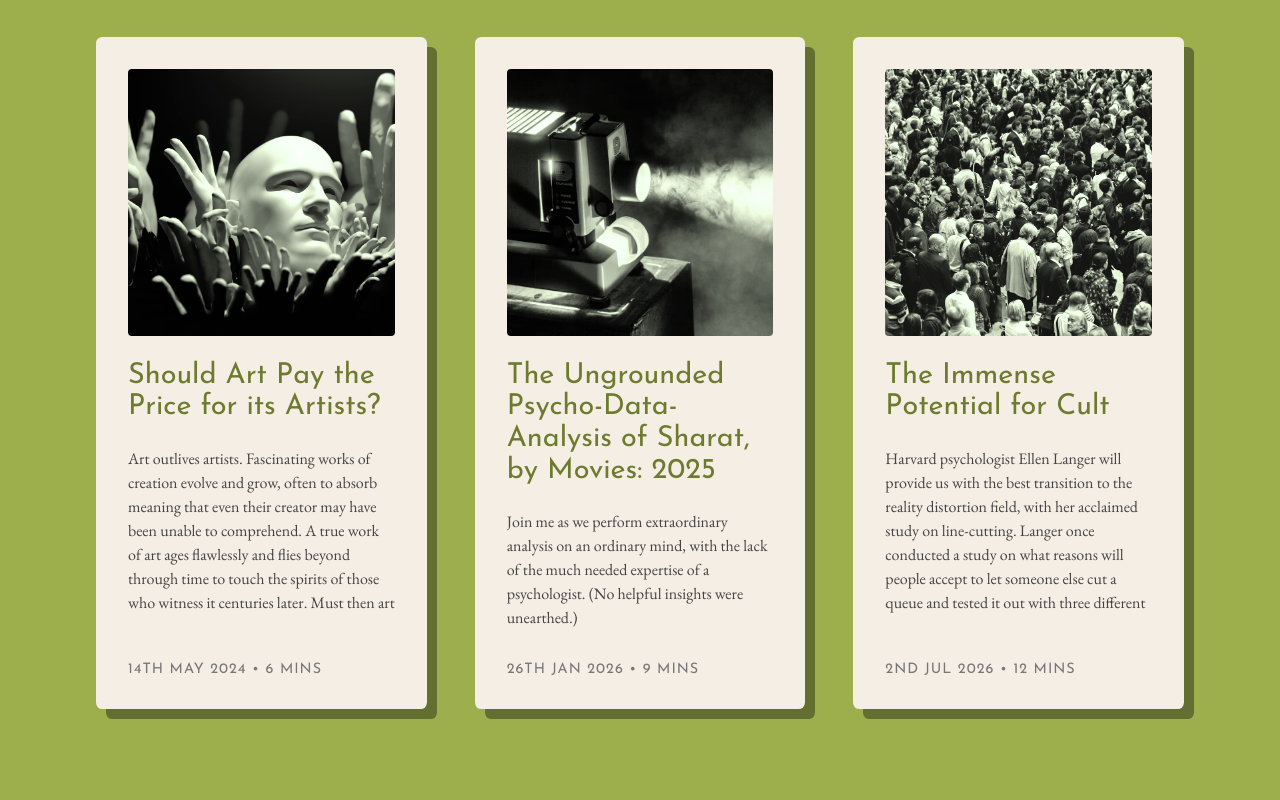
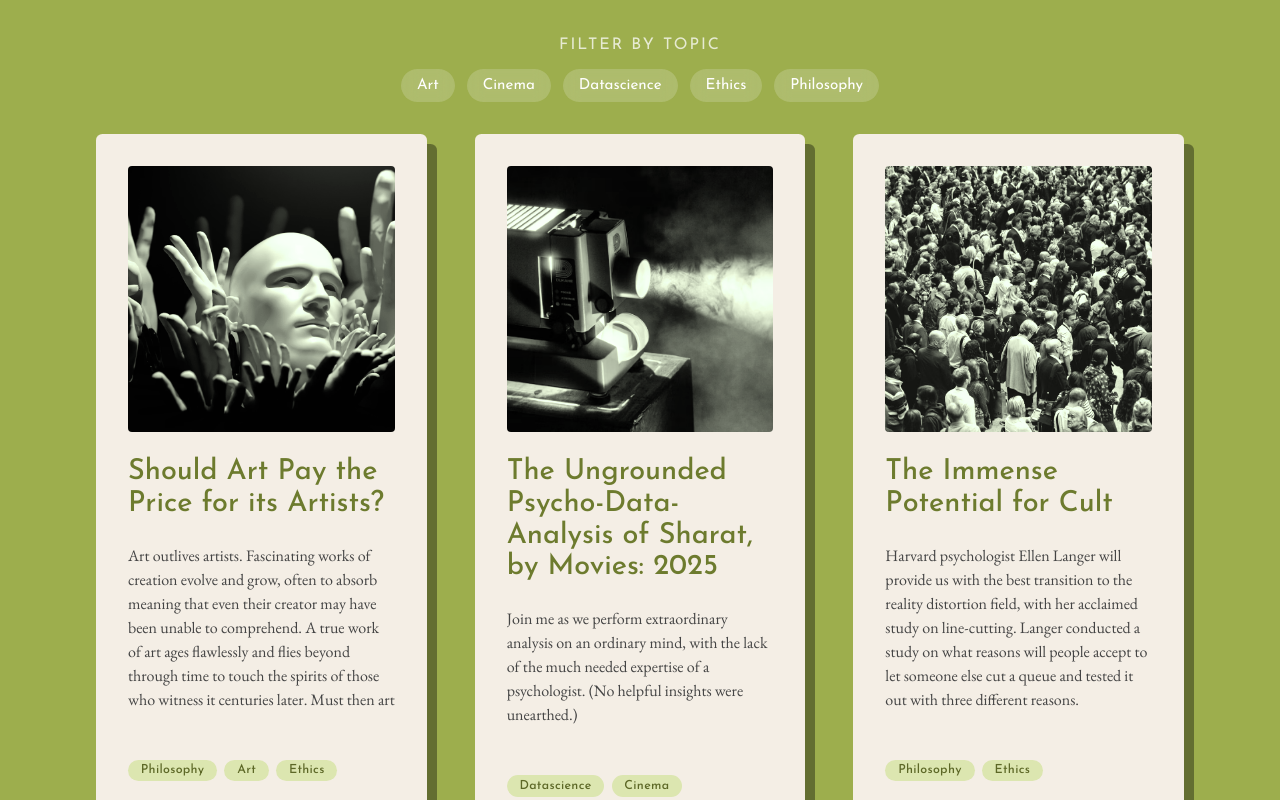
Before and after one commit to Sharatjacob2/main_website, a React (Create React App) app: page /blog in a window 1280 px wide. Shown: the part 1000-1800 px from the top of the page. Built offline with nearby package versions, Linux system fonts and the light colour scheme.

Commit message:
added tags and filtering option

```diff
--- a/public/content/posts/art_vs_artist/art_vs_artist.md
+++ b/public/content/posts/art_vs_artist/art_vs_artist.md
@@ -4,10 +4,12 @@ preview: "Art outlives artists. Fascinating works of creation evolve and grow, o
 date: "14th MAY 2024"
 author: Sharat Jacob Jacob
 image: art_vs_artist.png
+tags:
+  - Philosophy
+  - Art
+  - Ethics
 ---
 
-
-![Photo by Mathilda Khoo on Unsplash](https://miro.medium.com/v2/resize:fit:945/0*RuspgmbBQwrPqoW9)
 
 Van Gogh was depressed and alone.
 
--- a/public/content/posts/cult-potential/cult-potential.md
+++ b/public/content/posts/cult-potential/cult-potential.md
@@ -1,10 +1,12 @@
 ---
 title: "The Immense Potential for Cult"
-preview: "Harvard psychologist Ellen Langer will provide us with the best transition to the reality distortion field, with her acclaimed study on line-cutting. Langer once conducted a study on what reasons will people accept to let someone else cut a queue and tested it out with three different reasons: "
+preview: "Harvard psychologist Ellen Langer will provide us with the best transition to the reality distortion field, with her acclaimed study on line-cutting. Langer conducted a study on what reasons will people accept to let someone else cut a queue and tested it out with three different reasons."
 date: "2nd JUL 2026"
 author: Sharat Jacob Jacob
 image: cult-potential.png
-
+tags:
+  - Philosophy
+  - Ethics
 ---
 
 My cousin testified yesterday that the first time I spoke to her about AI Safety, I did so for three hours, outlining lore, problems, work, personal stories, and she was hooked and spellbound the whole time.
--- a/public/content/posts/psychodatanalysis/psychodatanalysis.md
+++ b/public/content/posts/psychodatanalysis/psychodatanalysis.md
@@ -4,7 +4,9 @@ preview: "Join me as we perform extraordinary analysis on an ordinary mind, with
 date: "26th JAN 2026"
 author: Sharat Jacob Jacob
 image: psychodatanalysis.png
-
+tags:
+  - Datascience
+  - Cinema
 ---
 
 
--- a/src/blogPage/Blog.css
+++ b/src/blogPage/Blog.css
@@ -14,7 +14,7 @@
 
   /* border: 2px solid black; */
   box-shadow: 10px 10px 0 rgba(0, 0, 0, 0.368);
-border-radius: clamp(4px, 0.5vw, 10px);
+  border-radius: clamp(4px, 0.5vw, 10px);
   transition: 0.2s ease;
 
   color: black;
@@ -41,9 +41,8 @@ a {
   margin-top: 1.5rem;
   margin-bottom: 1.5rem;
   color: #6d7b2e;
+  font-weight: 450;
 }
-
-
 
 .blog-preview {
   flex: 1;
@@ -54,7 +53,7 @@ a {
   max-height: 10.5em; /* 4 lines × 1.5 line-height */
   overflow: hidden;
   color: #444;
-  font-family: 'EB Garamond', Georgia;
+  font-family: "EB Garamond", Georgia;
 }
 
 .blog-main-title {
@@ -136,3 +135,128 @@ a {
   transform: scale(1.08);
   filter: grayscale(0%) sepia(0%) hue-rotate(0deg) saturate(100%);
 }
+
+/* ---------- Tags ---------- */
+
+.blog-tags {
+  display: flex;
+  flex-wrap: wrap;
+  gap: 0.45rem;
+
+  margin-top: 1rem;
+  margin-bottom: 1rem;
+}
+
+.blog-tag {
+  padding: 0.3rem 0.8rem;
+
+  background: #dce6b0;
+
+  color: #5d6827;
+
+  border-radius: 999px;
+
+  font-size: 0.78rem;
+
+  font-weight: 500;
+
+  letter-spacing: 0.3px;
+
+  transition: 0.2s ease;
+}
+
+.blog-item:hover .blog-tag {
+  background: #c8d88d;
+}
+
+/* ---------- Tag Filter ---------- */
+
+.tag-filter {
+  width: 85%;
+
+  margin: 3rem auto 2rem;
+  align-items: center;
+  display: flex;
+
+  flex-direction: column;
+
+  gap: 1rem;
+}
+
+.tag-filter-title {
+  color: white;
+
+  font-size: 1rem;
+
+  letter-spacing: 2px;
+
+  text-transform: uppercase;
+
+  opacity: 0.75;
+}
+
+.tag-filter-tags {
+  display: flex;
+
+  flex-wrap: wrap;
+
+  gap: 0.75rem;
+}
+
+.tag-filter-chip {
+  border: none;
+
+  border-radius: 999px;
+
+  padding: 0.55rem 1rem;
+
+  cursor: pointer;
+
+  background: rgba(255, 255, 255, 0.18);
+
+  color: white;
+
+  font-size: 0.95rem;
+
+  transition: 0.18s ease;
+
+  backdrop-filter: blur(8px);
+}
+
+.tag-filter-chip:hover {
+  background: rgba(255, 255, 255, 0.28);
+}
+
+.tag-filter-chip.active {
+  background: white;
+
+  color: #6d7b2e;
+
+  font-weight: 600;
+}
+
+.tag-filter-clear {
+  width: fit-content;
+
+  border: none;
+
+  background: none;
+
+  color: white;
+
+  opacity: 0.75;
+
+  cursor: pointer;
+
+  font-size: 0.95rem;
+
+  padding: 0;
+
+  transition: 0.18s;
+}
+
+.tag-filter-clear:hover {
+  opacity: 1;
+
+  transform: translateX(4px);
+}
--- a/src/blogPage/Blog.js
+++ b/src/blogPage/Blog.js
@@ -1,14 +1,19 @@
-import { useState, useEffect } from "react";
-import TitleEffect from "../TitleEffect";
+import { useState, useEffect, useMemo } from "react";
+
+import "./Blog.css";
+
 import { ReactComponent as BlogF } from "./BLOG f.svg";
 import { ReactComponent as BlogB } from "./BLOG b.svg";
 import { ReactComponent as BlogCentre } from "./Blog Centre.svg";
-import "./Blog.css";
+
+import TitleEffect from "../TitleEffect";
 import Footer from "../footer/Footer";
-import { Link } from "react-router-dom";
-import parseFrontmatter from "../utils/parseFrontmatter";
 import PageHeader from "../utils/PageHeader";
 
+import parseFrontmatter from "../utils/parseFrontmatter";
+
+import BlogItem from "./BlogItem";
+import TagFilter from "./TagFilter";
 
 const slugs = [
   "art_vs_artist",
@@ -16,39 +21,24 @@ const slugs = [
   "cult-potential",
 ];
 
-const BlogItem = (props) => {
-  const { slug, title, preview, date, readingTime, image } = props.item;
-  console.log(props.item);
-  return (
+function Blog() {
+  document.body.classList.remove("hide-scrollbars");
 
-    <Link to={`/blog/${slug}`} className="blog-card-link">
-      <div className="blog-item">
-        <div className="blog-image-wrapper">
-          <img
-            src={`/content/posts/${slug}/${image}`}
-            alt={title}
-            className="blog-image"
-          />
-        </div>
-        <div className="blog-title">{title}</div>
-        <div className="blog-preview">{preview}</div>
-        <div className="blog-date">
-          {date} • {readingTime} mins
-        </div>
-        <div className="blog-divider"></div>
-      </div>
-    </Link>
-  );
-};
+  const [blogItems, setBlogItems] = useState([]);
 
-const Blog = () => {
-  document.body.classList.remove("hide-scrollbars");
-  const [blogitems, setBlogitems] = useState([]);
+  const [selectedTags, setSelectedTags] = useState([]);
+
+  //-----------------------------------------
+  // Load posts
+  //-----------------------------------------
 
   useEffect(() => {
     Promise.all(
       slugs.map(async (slug) => {
-        const response = await fetch(`/content/posts/${slug}/${slug}.md`);
+        const response = await fetch(
+          `/content/posts/${slug}/${slug}.md`
+        );
+
         const text = await response.text();
 
         const parsed = parseFrontmatter(text);
@@ -57,9 +47,62 @@ const Blog = () => {
           slug,
           ...parsed.metadata,
         };
-      }),
-    ).then(setBlogitems);
+      })
+    ).then((items) => {
+      items.sort(
+        (a, b) =>
+          new Date(b.date) - new Date(a.date)
+      );
+
+      setBlogItems(items);
+    });
   }, []);
+
+  //-----------------------------------------
+  // All tags
+  //-----------------------------------------
+
+  const allTags = useMemo(() => {
+    return [...new Set(
+      blogItems.flatMap(post => post.tags || [])
+    )].sort();
+  }, [blogItems]);
+
+  //-----------------------------------------
+  // Visible blogs
+  //-----------------------------------------
+
+  const visibleBlogs = useMemo(() => {
+
+    if (selectedTags.length === 0)
+      return blogItems;
+
+    return blogItems.filter(post =>
+      selectedTags.every(tag =>
+        (post.tags || []).includes(tag)
+      )
+    );
+
+  }, [blogItems, selectedTags]);
+
+  //-----------------------------------------
+  // Toggle tag
+  //-----------------------------------------
+
+  function toggleTag(tag) {
+
+    setSelectedTags(prev => {
+
+      if (prev.includes(tag))
+        return prev.filter(t => t !== tag);
+
+      return [...prev, tag];
+
+    });
+
+  }
+
+  //-----------------------------------------
 
   const title = {
     front: BlogF,
@@ -71,23 +114,47 @@ const Blog = () => {
     height: 46.875,
     right: 27.344,
   };
+
+  //-----------------------------------------
+
   return (
-    <div className="Blog-Page" style={{ backgroundColor: "#9dae4d" }}>
-      <TitleEffect className="title-margin" title={title} />
+    <div
+      className="Blog-Page"
+      style={{ backgroundColor: "#9dae4d" }}
+    >
+
+      <TitleEffect title={title} />
+
       <PageHeader
         title="THOUGHTS & OPINIONS"
         subtitle="A Penny for my Head."
         accentColor="#a8c779"
       />
-            <div className="blog-main-title-underline"></div>
+
+      <div className="blog-main-title-underline"></div>
+
+      <TagFilter
+        tags={allTags}
+        selectedTags={selectedTags}
+        onToggleTag={toggleTag}
+        onClear={() => setSelectedTags([])}
+      />
+
       <div className="blog-grid">
-        {blogitems.map((blogitem) => (
-          <BlogItem key={blogitem.slug} item={blogitem} />
+
+        {visibleBlogs.map(post => (
+          <BlogItem
+            key={post.slug}
+            item={post}
+          />
         ))}
+
       </div>
-      <Footer color={"#8ba26a"} />
+
+      <Footer color="#8ba26a" />
+
     </div>
   );
-};
+}
 
 export default Blog;
--- /dev/null
+++ b/src/blogPage/BlogItem.js
@@ -0,0 +1,47 @@
+import { Link } from "react-router-dom";
+
+function BlogItem({ item }) {
+  const {
+    slug,
+    title,
+    preview,
+    date,
+    readingTime,
+    image,
+    tags = [],
+  } = item;
+
+  return (
+    <Link to={`/blog/${slug}`} className="blog-card-link">
+      <article className="blog-item">
+        <div className="blog-image-wrapper">
+          <img
+            src={`/content/posts/${slug}/${image}`}
+            alt={title}
+            className="blog-image"
+          />
+        </div>
+
+        <h2 className="blog-title">{title}</h2>
+
+        <div className="blog-preview">{preview}</div>
+
+        <div className="blog-tags">
+          {tags.map((tag) => (
+            <span key={tag} className="blog-tag">
+              {tag}
+            </span>
+          ))}
+        </div>
+
+        <div className="blog-date">
+          {date} • {readingTime} mins
+        </div>
+
+        <div className="blog-divider"></div>
+      </article>
+    </Link>
+  );
+}
+
+export default BlogItem;
--- /dev/null
+++ b/src/blogPage/TagFilter.js
@@ -0,0 +1,43 @@
+function TagFilter({
+  tags,
+  selectedTags,
+  onToggleTag,
+  onClear,
+}) {
+  return (
+    <div className="tag-filter">
+
+      <div className="tag-filter-title">
+        Filter by topic
+      </div>
+
+      <div className="tag-filter-tags">
+        {tags.map((tag) => (
+          <button
+            key={tag}
+            className={
+              selectedTags.includes(tag)
+                ? "tag-filter-chip active"
+                : "tag-filter-chip"
+            }
+            onClick={() => onToggleTag(tag)}
+          >
+            {tag}
+          </button>
+        ))}
+      </div>
+
+      {selectedTags.length > 0 && (
+        <button
+          className="tag-filter-clear"
+          onClick={onClear}
+        >
+          Clear filters
+        </button>
+      )}
+
+    </div>
+  );
+}
+
+export default TagFilter;
--- a/src/projectPage/Project.css
+++ b/src/projectPage/Project.css
@@ -17,10 +17,10 @@
   padding: clamp(2rem, 4vw, 4rem);
 
   background: #e5e5e5;
-    border-radius: 2px;
+  border-radius: 2px;
 
   /* border: 2px solid black; */
-border-radius: clamp(4px, 0.5vw, 10px);
+  border-radius: clamp(4px, 0.5vw, 10px);
   box-shadow: 10px 10px 0 rgba(0, 0, 0, 0.25);
 
   display: flex;
@@ -46,7 +46,6 @@ border-radius: clamp(4px, 0.5vw, 10px);
   min-width: 0;
 
   text-align: left;
-
   color: black;
 }
 
@@ -80,12 +79,13 @@ border-radius: clamp(4px, 0.5vw, 10px);
 
 .project-desc {
   font-size: clamp(1.1rem, 1.1vw, 1.45rem);
+  font-family: "EB Garamond", Georgia;
 
-  font-weight: 350;
+  font-weight: 300;
 
   line-height: 1.8;
 
-  max-width: 60ch;
+  max-width: 70ch;
 
   margin-bottom: 2rem;
 }
@@ -98,7 +98,7 @@ border-radius: clamp(4px, 0.5vw, 10px);
   padding: 0.8rem 1.2rem;
 
   /* border: 2px solid black; */
-border-radius: clamp(4px, 0.5vw, 10px);
+  border-radius: clamp(4px, 0.5vw, 10px);
   background: rgb(152, 16, 16);
 
   color: white;
--- a/src/projectPage/ProjectPage.css
+++ b/src/projectPage/ProjectPage.css
@@ -12,7 +12,3 @@
 
     --link-bg:rgb(164, 36, 36);
 }
-
-.project-image{
-    border: 2px solid black;
-}
```
Also changed, not shown: src/utils/parseFrontmatter.js (+44 -12 lines).
